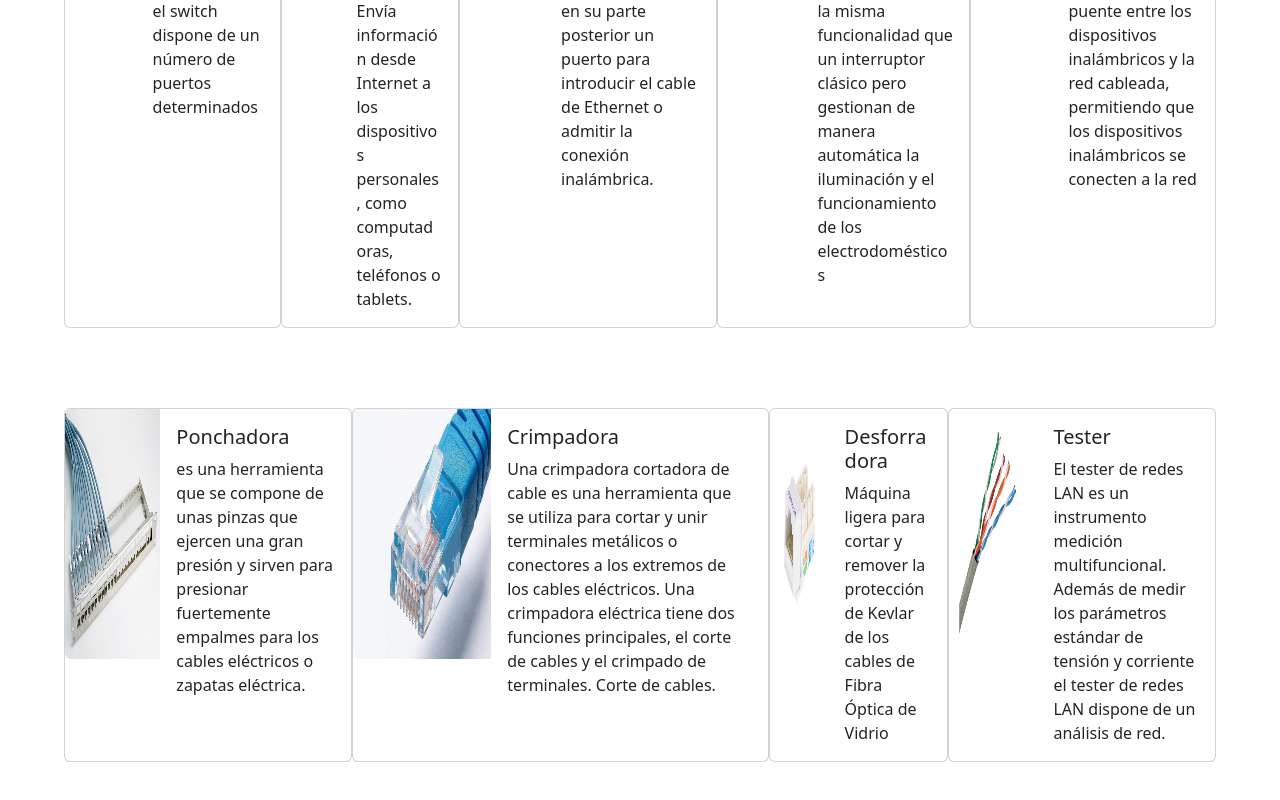
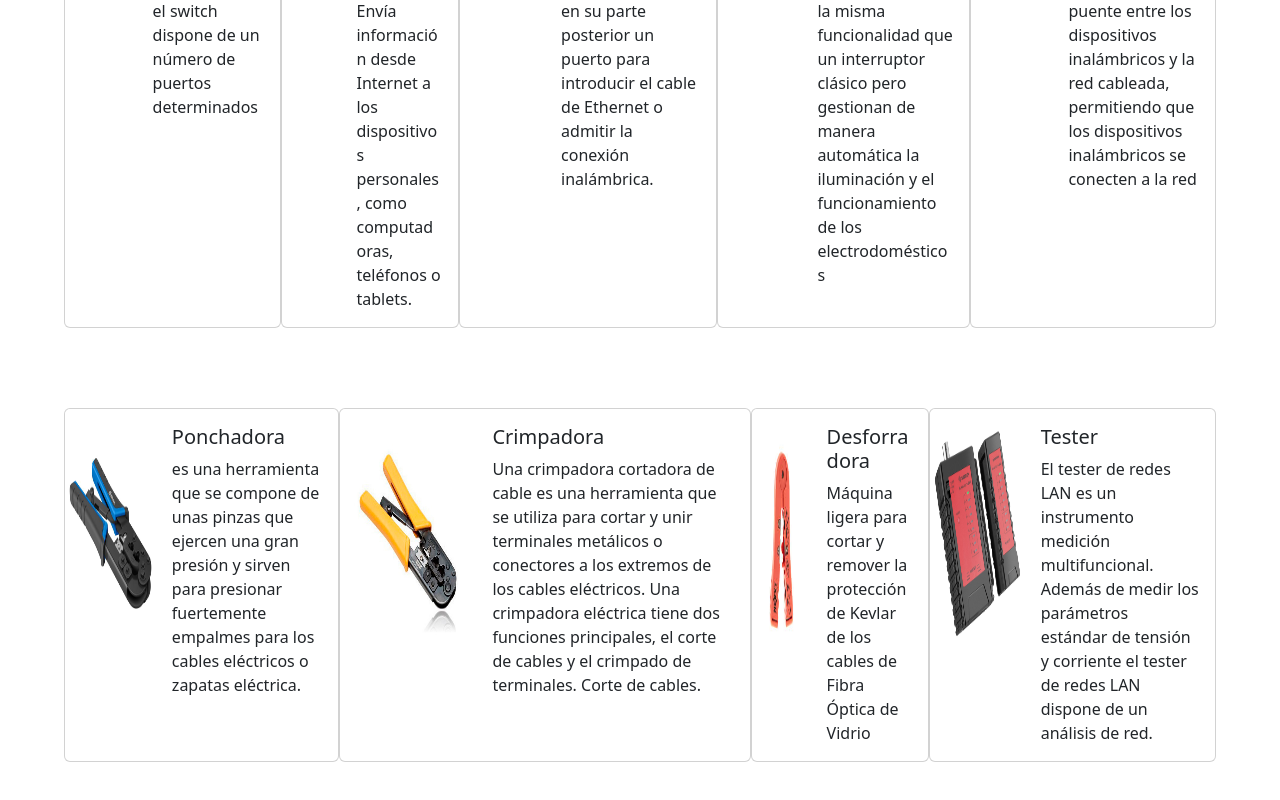
Before and after one commit to Natraidor1/NatarenL-Perfil1, a plain HTML site: page index.html in a window 1280 px wide. Shown: the part 1448-2248 px from the top of the page. Drawn offline with nearby package versions, Linux system fonts and the light colour scheme.

Commit message:
finalizacion punto 5

```diff
--- a/index.html
+++ b/index.html
@@ -210,7 +210,7 @@
                 <div class="card mb-3" style="max-width: 540px;">
                     <div class="row g-0">
                       <div class="col-md-4">
-                        <img src="img/cat6a_preterm_0005.jpg" class="img-fluid rounded-start" alt="..." >
+                        <img src="img/Ponchadora.jpg" class="img-fluid rounded-start" alt="..." >
                       </div>
                       <div class="col-md-8">
                         <div class="card-body">
@@ -225,7 +225,7 @@
                   <div class="card mb-3" style="max-width: 540px;">
                     <div class="row g-0">
                       <div class="col-md-4">
-                        <img src="img/RJ45.jpg" class="img-fluid rounded-start" alt="...">
+                        <img src="img/crimpadora.jpg" class="img-fluid rounded-start" alt="...">
                       </div>
                       <div class="col-md-8">
                         <div class="card-body">
@@ -239,7 +239,7 @@
                   <div class="card mb-3" style="max-width: 540px;">
                     <div class="row g-0">
                       <div class="col-md-4">
-                        <img src="img/jack.jpeg" class="img-fluid rounded-start" alt="...">
+                        <img src="img/desforradora.jfif" class="img-fluid rounded-start" alt="...">
                       </div>
                       <div class="col-md-8">
                         <div class="card-body">
@@ -253,7 +253,7 @@
                   <div class="card mb-3" style="max-width: 540px;">
                     <div class="row g-0">
                       <div class="col-md-4">
-                        <img src="img/cable UTP.jpg" class="img-fluid rounded-start" alt="...">
+                        <img src="img/tester.jpg" class="img-fluid rounded-start" alt="...">
                       </div>
                       <div class="col-md-8">
                         <div class="card-body">
```
Also changed, not shown: img/Ponchadora.jpg (added), img/crimpadora.jpg (added), img/desforradora.jfif (added), img/tester.jpg (added).
